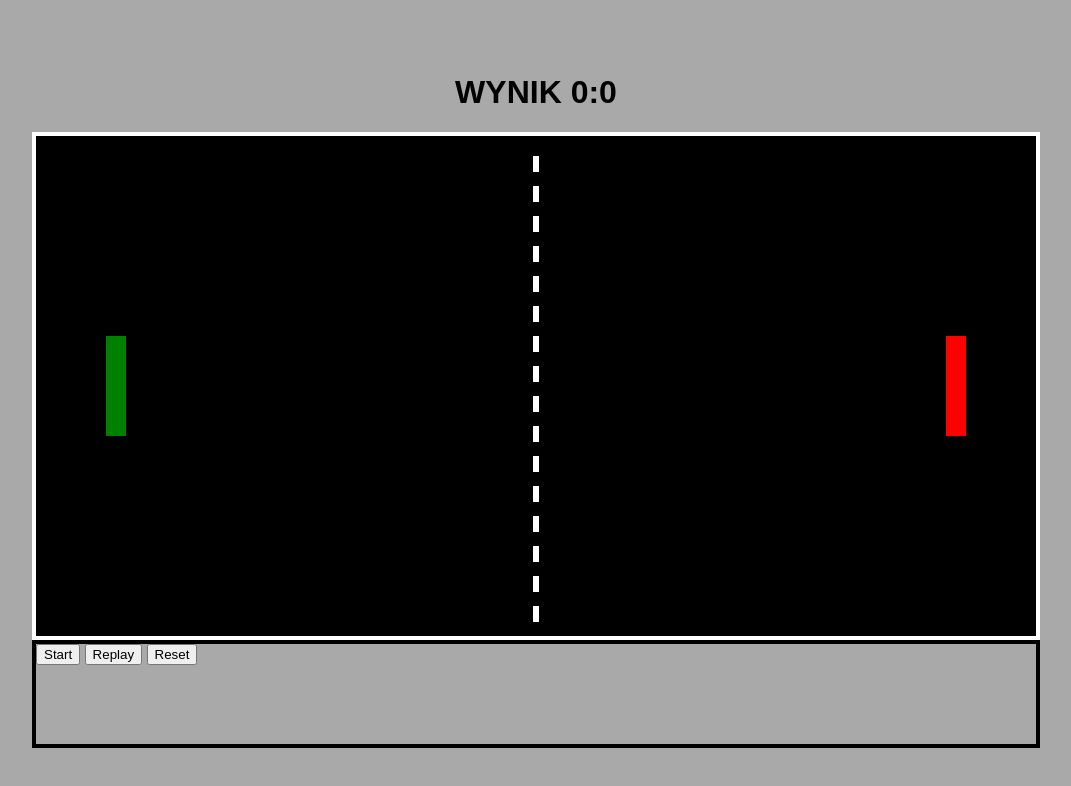
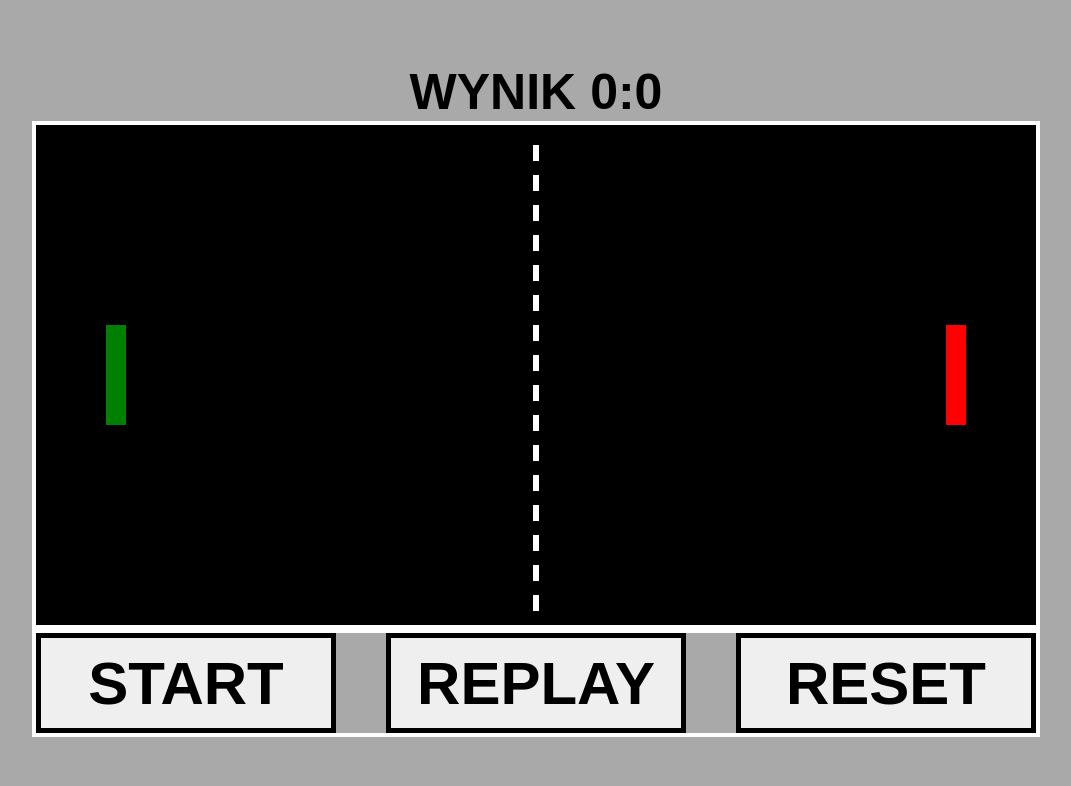
Before and after one commit to mateuszrosa/PongGame, a plain HTML site: page index.html in a window 1280 px wide. Shown: the whole page, without its empty margins (104-1175 px from the left). Drawn offline with Linux system fonts and the light colour scheme.

Commit message:
styled buttons

```diff
--- a/css/style.css
+++ b/css/style.css
@@ -1,3 +1,9 @@
+    * {
+        /* box-sizing: border-box; */
+        margin: 0;
+        padding: 0;
+    }
+
     body {
         margin: 0;
         height: 100vh;
@@ -9,12 +15,26 @@ body {
         font-family: sans-serif;
     }
 
+    h1 {
+        font-size: 50px;
+    }
+
     canvas {
         border: 4px solid white;
     }
 
     .buttons {
-    border: 4px solid black;
+        border: 4px solid white;
         width: 1000px;
         height: 100px;
+        display: flex;
+        justify-content: space-between;
     }
+
+    .buttons button {
+        width: 30%;
+        border: 5px solid #000;
+        font-size: 60px;
+        text-transform: uppercase;
+        font-weight: 800;
+    }
```
Lines whose indentation alone changed are shown as unchanged.
